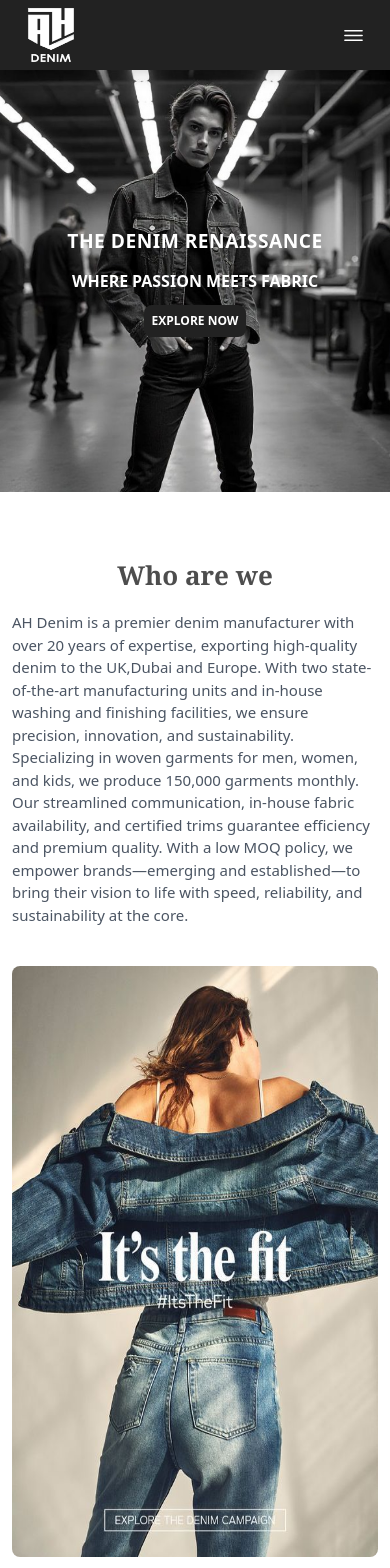
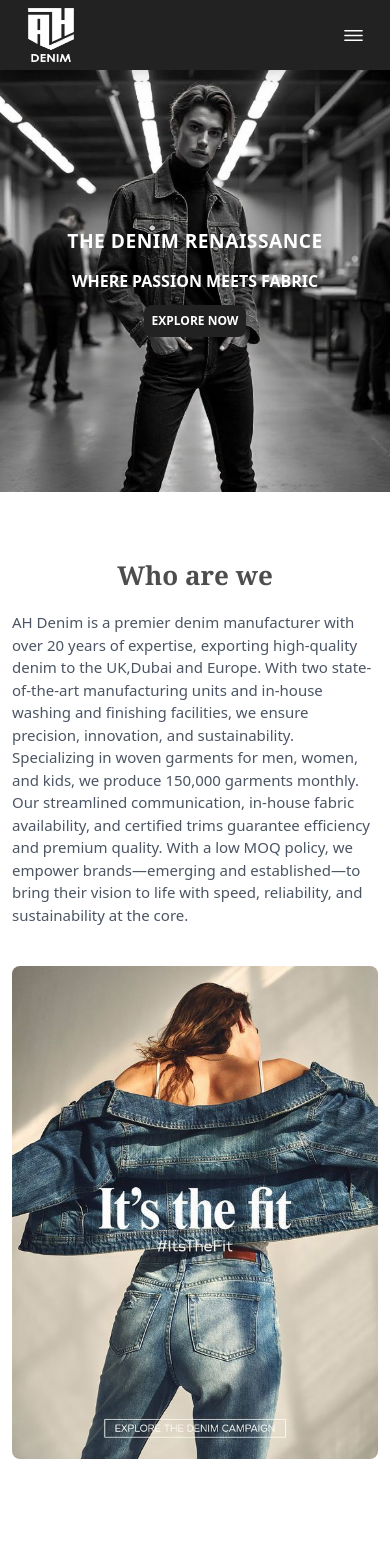
Before and after one commit to mr-saim-365/AH-DENIM, a React (Vite) app: page / in a window 390 px wide. Shown: the top 1568 px of the page. Built offline with nearby package versions, Linux system fonts and the light colour scheme.

Commit message:
Responsiveness of Our Work section image done.

```diff
--- a/src/components/OurWork.tsx
+++ b/src/components/OurWork.tsx
@@ -4,7 +4,8 @@ const OurWork = () => {
   return (
     <>
       <div className="flex flex-col md:flex-row md:gap-[60px] gap-10 md:px-5 px-3 2xl:mx-auto py-16 md:justify-between">
-        <div className="text-[#4D4D4D] flex flex-col  md:w-[60%] md:h-[50vh] lg:px-0 lg:w-[70%]">
+        {/* Text Section */}
+        <div className="text-[#4D4D4D] flex flex-col md:w-[60%] md:h-[50vh] lg:px-0 lg:w-[70%]">
           <div className="flex flex-col gap-4 md:gap-8">
             <h2 className="text-[26px] sm:text-3xl 2xl:text-[40px] text-center font-bold font-serif text-[#4D4D4D]">
               Who are we
@@ -24,8 +25,13 @@ const OurWork = () => {
           </div>
         </div>
 
-        <div className="w-full md:w-[40%] lg:w-[50%] 2xl:w-auto">
-          <img src={OurWorkImage} className="w-full h-[70vh] rounded-lg "></img>
+        {/* Image Section */}
+        <div className="w-full md:w-2/5 lg:w-1/3">
+          <img
+            src={OurWorkImage}
+            className="w-full h-auto max-h-[70vh] rounded-lg object-cover"
+            alt="Our Work"
+          />
         </div>
       </div>
     </>
```
